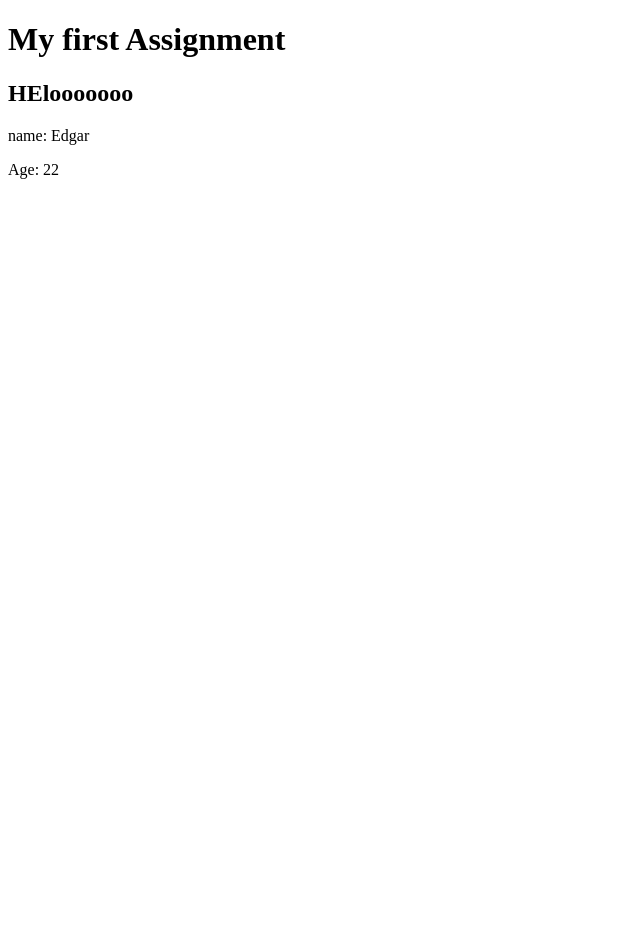
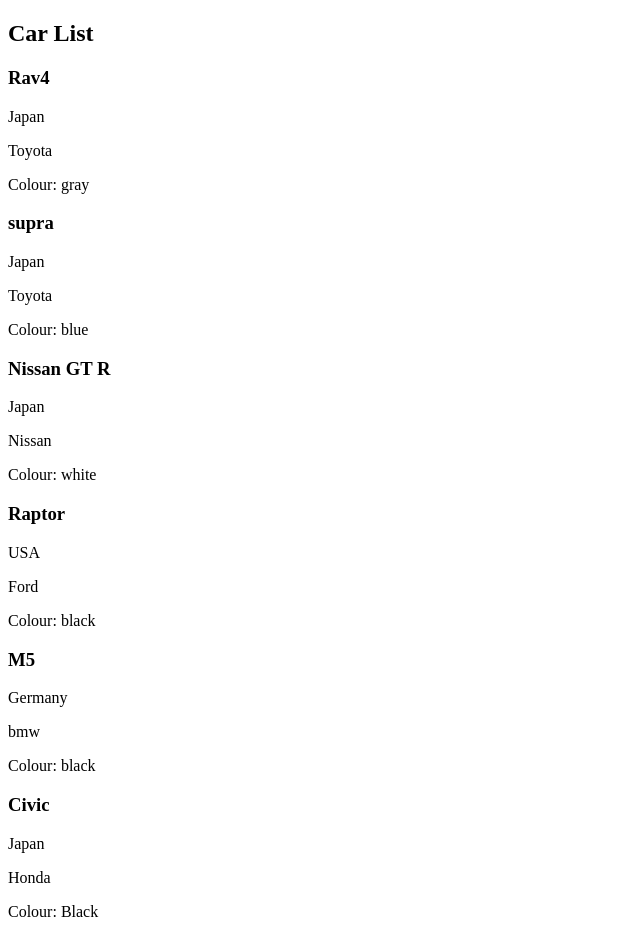
Before and after one commit to JoshinMandar/Edgar-Mandar-Learning-AngularF26, an Angular app: page / in a window 1280 px wide. Shown: the whole page, without its empty margins (0-640 px from the left). Before the commit the page ends 800 px from the top, so only its background shows below. Built offline with nearby package versions, Linux system fonts and the light colour scheme.

Commit message:
done doing app.ts and app.html (Created the 6 instances and navigate to my app.html)

```diff
--- a/src/app/app.html
+++ b/src/app/app.html
@@ -1,6 +1,17 @@
-<h1>My first Assignment</h1>
+<div class="container">
+  <h2>Car List</h2>
 
-<h2>HElooooooo</h2>
+  @for (car of carList; track car.vin) {
+    <div class="car-card">
+      <h3>{{ car.name }}</h3>
+      <p>{{ car.madeIn }}</p>
+      <p>{{ car.carModel }}</p>
 
-<p>name: {{name}}</p>
-<p>Age: {{age}}</p>
+      @if (car.colour) {
+        <p>Colour: {{car.colour}}</p>
+      }
+    </div>
+  } @empty {
+    <p>No available </p>
+  }
+    </div>
--- a/src/app/app.ts
+++ b/src/app/app.ts
@@ -1,15 +1,56 @@
-import { Component, signal } from '@angular/core';
-import { RouterOutlet } from '@angular/router';
+import { Component } from '@angular/core';
+import {Car} from './model/car';
 
 @Component({
-  imports: [RouterOutlet],
   selector: 'app-root',
   styleUrl: './app.css',
   templateUrl: './app.html',
 })
 export class App {
-  name= "Edgar";
-  age= 22;
+protected title = 'Car type';
 
-  protected readonly title = signal('Edgar-Mandar-Learning-AngularF26');
+  protected carList: Car [] = [
+    {
+      vin: '1234567890',
+      name: 'Rav4',
+      madeIn: 'Japan',
+      carModel:'Toyota',
+      colour: 'gray',
+    },
+    {
+      vin: '1234567890',
+      name: 'supra',
+      madeIn: 'Japan',
+      carModel:'Toyota',
+      colour: 'blue',
+    },
+    {
+      vin: '1234567890',
+      name: 'Nissan GT R',
+      madeIn: 'Japan',
+      carModel:'Nissan',
+      colour: 'white',
+    },
+    {
+      vin: '1234567890',
+      name: 'Raptor',
+      madeIn: 'USA',
+      carModel:'Ford',
+      colour: 'black',
+    },
+    {
+      vin: '1234567890',
+      name: 'M5',
+      madeIn: 'Germany',
+      carModel:'bmw',
+      colour: 'black',
+    },
+    {
+      vin: '1234567890',
+      name: 'Civic ',
+      madeIn: 'Japan',
+      carModel:'Honda',
+      colour: 'Black',
+    },
+  ];
 }
```
